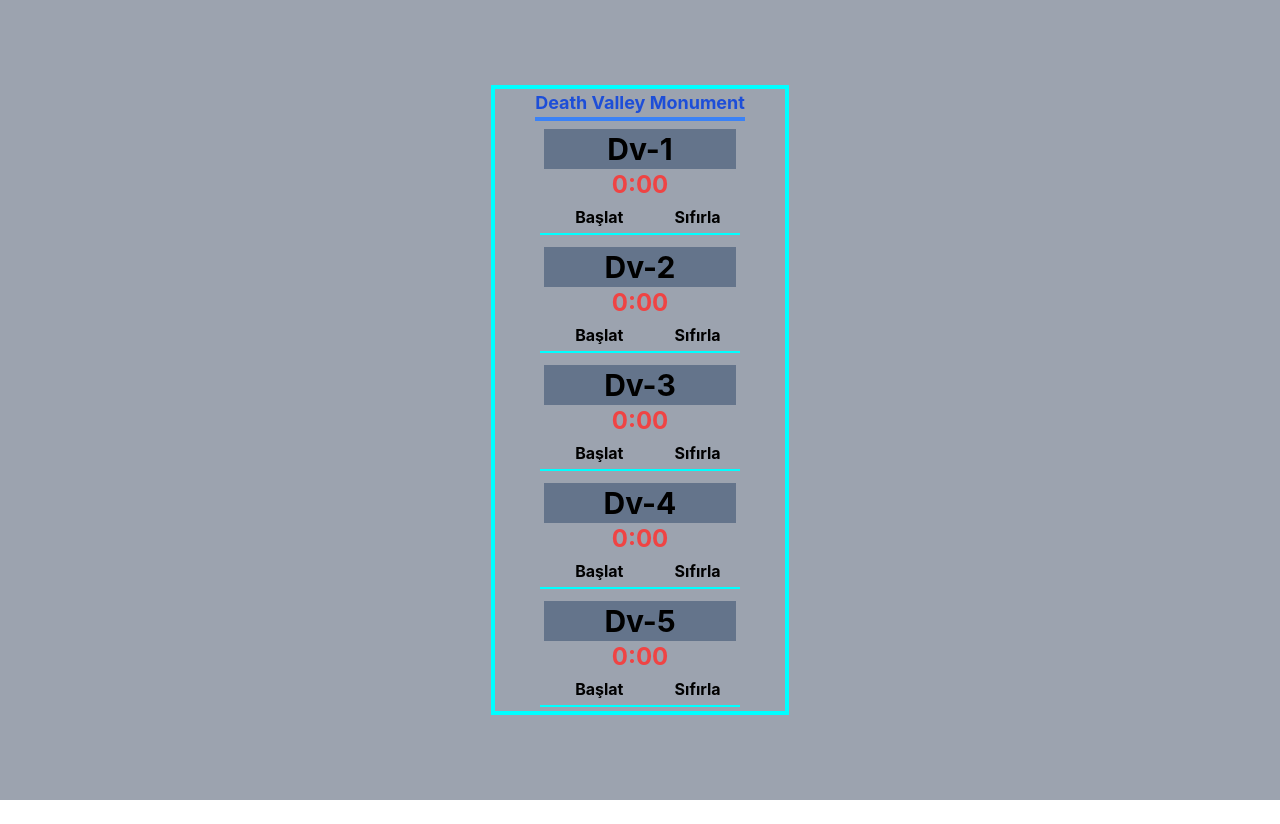
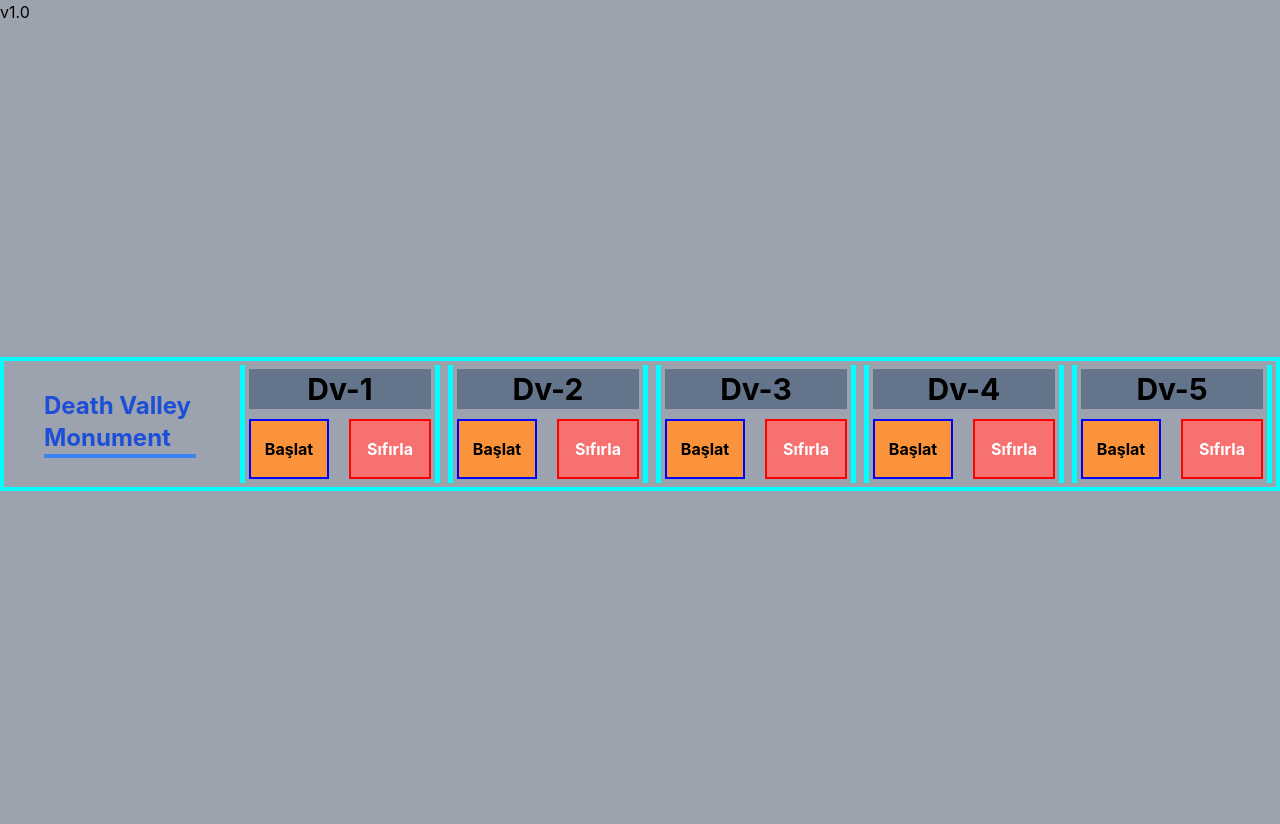
Before and after one commit to apak0/monument-timer, a React (Create React App) app: page / in a window 1280 px wide. Before the commit the page ends 800 px from the top, so only its background shows below. Built offline with nearby package versions, Linux system fonts and the light colour scheme.

Commit message:
passing time and remaining time hide when timer not counting

```diff
--- a/src/App.js
+++ b/src/App.js
@@ -1,8 +1,10 @@
 import React, { useState, useEffect } from "react";
 import { Flex, Box, Heading, Text, Button } from "@chakra-ui/react";
+import Navbar from "./navbar/Navbar";
 
 const Counter = ({ title }) => {
-  const [count, setCount] = useState(0);
+  const [elapsedTime, setElapsedTime] = useState(0);
+  const [remainingTime, setRemainingTime] = useState(90 * 60); // 90 dakika
   const [backgroundColor, setBackgroundColor] = useState("transparent");
   const [isRunning, setIsRunning] = useState(false);
 
@@ -11,7 +13,8 @@ const Counter = ({ title }) => {
   useEffect(() => {
     if (isRunning) {
       timer = setInterval(() => {
-        setCount((prevCount) => prevCount + 1);
+        setElapsedTime((prevElapsedTime) => prevElapsedTime + 1);
+        setRemainingTime((prevRemainingTime) => prevRemainingTime - 1);
       }, 1000);
     }
 
@@ -19,22 +22,29 @@ const Counter = ({ title }) => {
   }, [isRunning]);
 
   useEffect(() => {
-    if (count >= 3600) {
+    if (elapsedTime >= 3600) {
       setBackgroundColor("red");
       clearInterval(timer);
-    } else if (count >= 1800) {
+    } else if (elapsedTime >= 1800) {
       setBackgroundColor("yellow");
     }
-  }, [count]);
+  }, [elapsedTime]);
 
   const handleStartStop = () => {
     setIsRunning((prevState) => !prevState);
   };
 
   const handleReset = () => {
-    setCount(0);
+    setElapsedTime(0);
+    setRemainingTime(90 * 60);
     setIsRunning(false);
     setBackgroundColor("transparent");
+  };
+
+  const formatTime = (time) => {
+    const minutes = Math.floor(time / 60);
+    const seconds = time % 60;
+    return `${minutes}:${seconds < 10 ? `0${seconds}` : seconds}`;
   };
 
   return (
@@ -46,7 +56,8 @@ const Counter = ({ title }) => {
       borderRadius="lg"
       textAlign="center"
       className="this"
-      borderBottom={"2px solid aqua"}
+      borderRight={"5px solid aqua"}
+      borderLeft={"5px solid aqua"}
     >
       <Heading
         size="md"
@@ -54,21 +65,32 @@ const Counter = ({ title }) => {
       >
         {title}
       </Heading>
-      <Text fontSize="2xl" className="text-red-500 text-2xl font-bold">
-        {Math.floor(count / 60)}:
-        {count % 60 < 10 ? `0${count % 60}` : count % 60}
+      {isRunning && (
+        <>
+        <Text fontSize="2xl" className="text-red-200 text-lg font-bold font-mono">
+        Geçen Süre: {formatTime(elapsedTime)} Kalan Süre:{" "}
+        {formatTime(remainingTime)}
       </Text>
-      <Flex justify="space-evenly" mt="4">
+      </>
+      )}
+
+      <Flex justify="space-evenly" mt="10">
         <Button
           onClick={handleStartStop}
           colorScheme={isRunning ? "red" : "green"}
           w="80px"
           mr="20"
-          className="flex justify-center items-center font-bold overflow-hidden"
+          border={"2px solid blue"}
+          className="flex justify-center items-center font-bold overflow-hidden bg-orange-400"
         >
           {isRunning ? "Duraklat" : "Başlat"}
         </Button>
-        <Button onClick={handleReset} colorScheme="blue" className="font-bold">
+        <Button
+          onClick={handleReset}
+          colorScheme="blue"
+          className="font-bold p-4 text-white bg-red-400"
+          border={"2px solid red"}
+        >
           Sıfırla
         </Button>
       </Flex>
@@ -78,15 +100,17 @@ const Counter = ({ title }) => {
 
 const App = () => {
   return (
-    <Flex justify="center" align="center" h="100vh" className="bg-gray-400 ">
+    <div>
+
+      <Navbar />
+    <Flex justify="center" align="center" h="100vh" className="bg-gray-400  ">
       <Flex
-        direction="column"
+        direction="row"
         align="center"
-        className=" my-20"
+        className=" my-20 "
         border={"4px solid aqua"}
-      >
-        <Heading className="font-bold text-lg mx-10 border-b-4 border-blue-500 text-blue-700">
-          {" "}
+        >
+        <Heading className="font-bold text-2xl   mx-10 border-b-4 border-blue-500 text-blue-700">
           Death Valley Monument
         </Heading>
         <Counter title="Dv-1" />
@@ -96,6 +120,7 @@ const App = () => {
         <Counter title="Dv-5" />
       </Flex>
     </Flex>
+        </div>
   );
 };
 
--- /dev/null
+++ b/src/navbar/Navbar.js
@@ -0,0 +1,7 @@
+import React from "react";
+
+function Navbar() {
+  return <div className="bg-gray-400">v1.0</div>;
+}
+
+export default Navbar;
```
